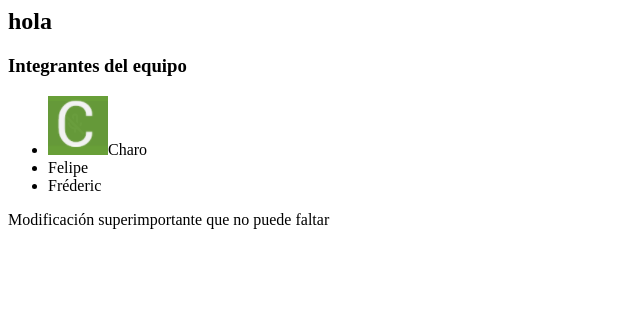
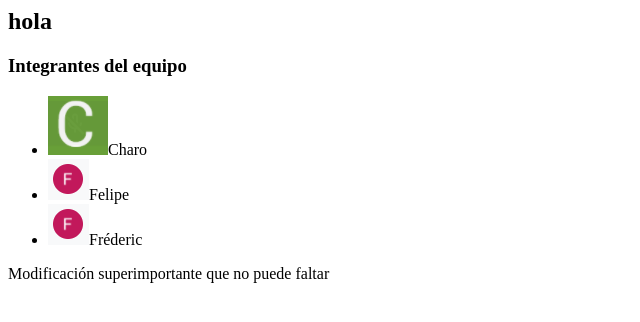
Before and after one commit to lamassa/ejercicio, a plain HTML site: page index.html in a window 1280 px wide. Shown: the whole page, without its empty margins (0-640 px from the left). Drawn offline with Linux system fonts and the light colour scheme.

Commit message:
Añadida la imagen del resto

```diff
--- a/index.html
+++ b/index.html
@@ -6,9 +6,9 @@
 <div>
 		<h3>Integrantes del equipo</h3>
 		<ul>
-			<li><img src="img/charo.PNG">Charo</li>
-			<li>Felipe</li>
-			<li>Fréderic</li>
+			<li><img src="img/charo.PNG" style="heigh:10px">Charo</li>
+			<li><img src="img/felipe.PNG" style="heigh:10px">Felipe</li>
+			<li><img src="img/frederic.PNG" style="heigh:10px">Fréderic</li>
 
 		</ul>
 </div>
```
